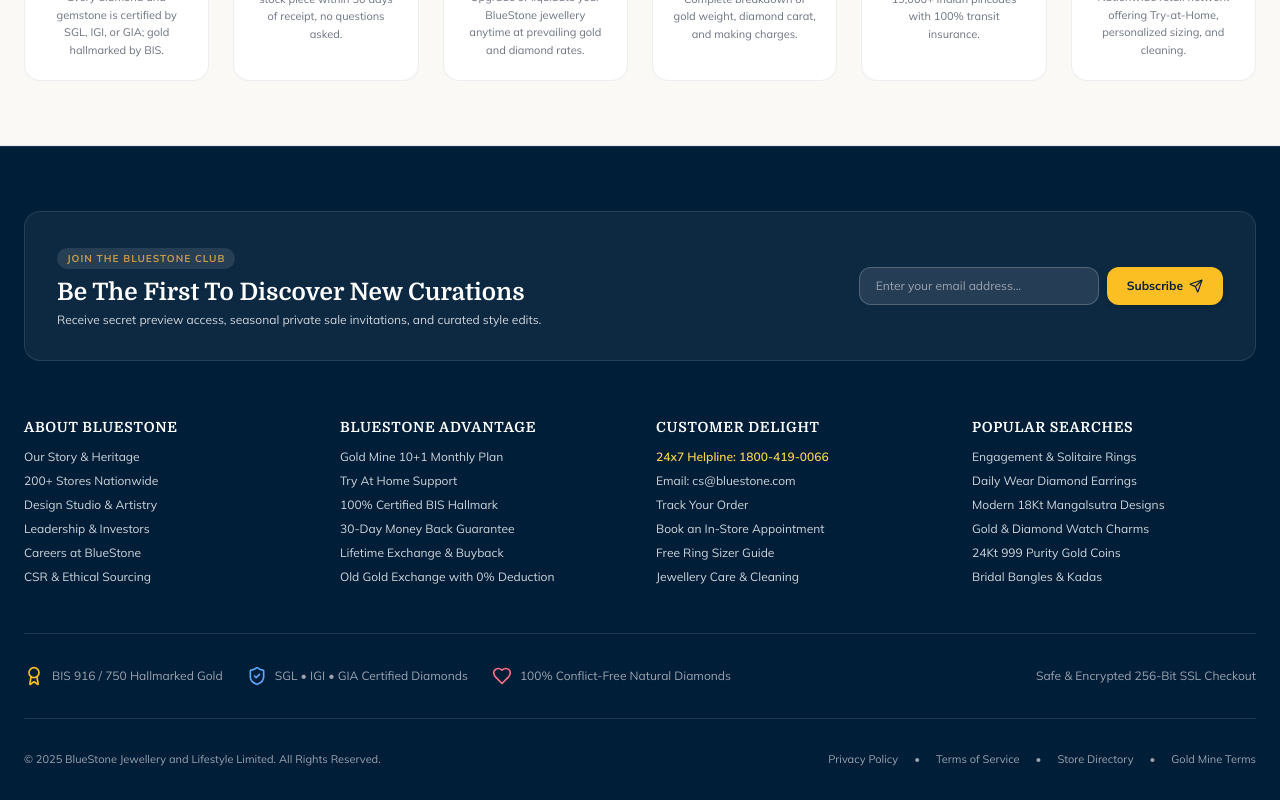
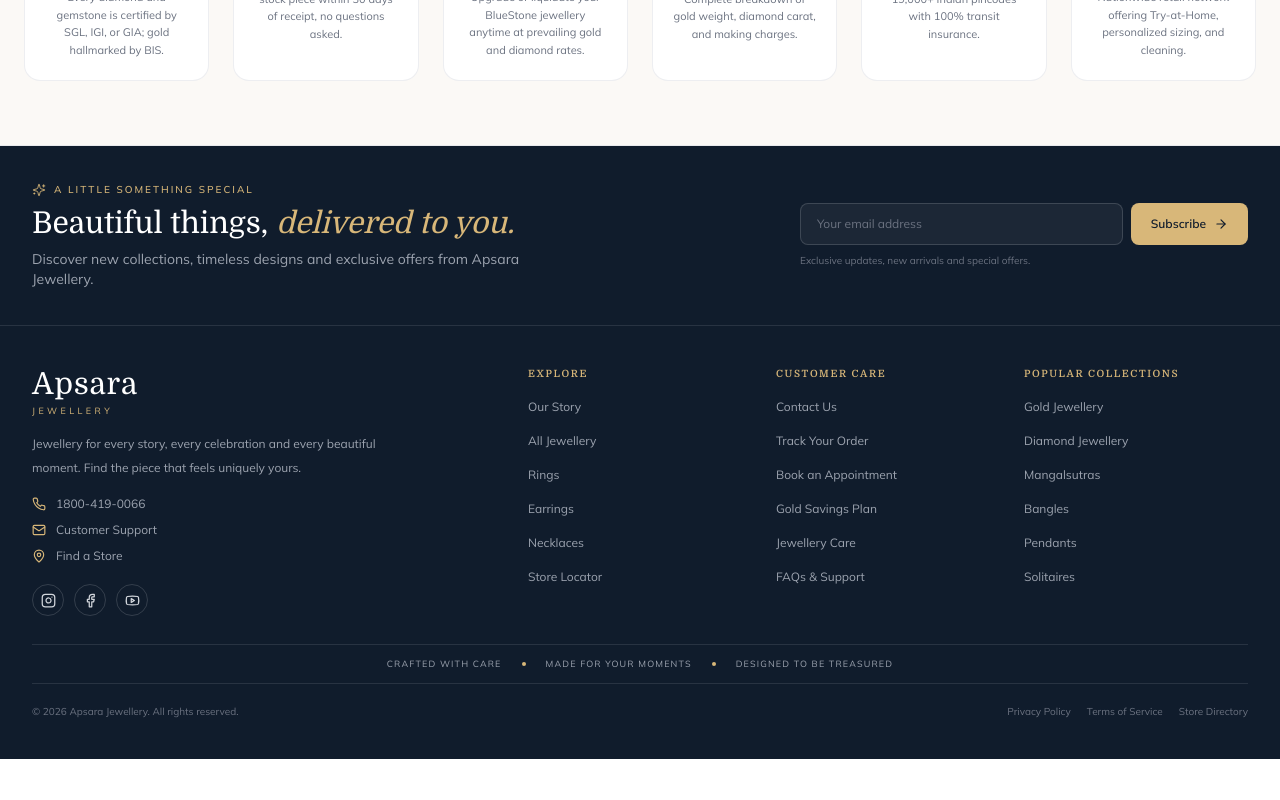
Before and after one commit to Bytelyx/apsara, a React (Vite) app in the folder client/: page / in a window 1280 px wide. Shown: the part 6690-7490 px from the top of the page. After the commit the page ends 7449 px from the top, so only its background shows below. Built offline with nearby package versions, Linux system fonts and the light colour scheme; no server answers.

Commit message:
Update footer

```diff
--- a/client/src/components/footer/SiteFooter.jsx
+++ b/client/src/components/footer/SiteFooter.jsx
@@ -1,6 +1,16 @@
 import React, { useState } from 'react';
 import { Link } from 'react-router-dom';
-import { Phone, Mail, MapPin, Send, ShieldCheck, Award, Heart, CheckCircle2 } from 'lucide-react';
+import {
+  ArrowRight,
+  Instagram,
+  Facebook,
+  Youtube,
+  Mail,
+  Phone,
+  MapPin,
+  CheckCircle2,
+  Sparkles,
+} from 'lucide-react';
 
 export default function SiteFooter() {
   const [newsletterEmail, setNewsletterEmail] = useState('');
@@ -8,162 +18,289 @@
 
   const handleSubscribe = (e) => {
     e.preventDefault();
-    if (newsletterEmail.trim()) {
+
+    if (!newsletterEmail.trim()) return;
+
     setIsSubscribed(true);
     setNewsletterEmail('');
-      setTimeout(() => setIsSubscribed(false), 5000);
-    }
   };
 
+  const footerLinks = [
+    {
+      title: 'Explore',
+      links: [
+        { label: 'Our Story', to: '/stores' },
+        { label: 'All Jewellery', to: '/jewellery' },
+        { label: 'Rings', to: '/jewellery/rings' },
+        { label: 'Earrings', to: '/jewellery/earrings' },
+        { label: 'Necklaces', to: '/jewellery/necklaces' },
+        { label: 'Store Locator', to: '/stores' },
+      ],
+    },
+    {
+      title: 'Customer Care',
+      links: [
+        { label: 'Contact Us', to: '/stores' },
+        { label: 'Track Your Order', to: '/cart' },
+        { label: 'Book an Appointment', to: '/stores' },
+        { label: 'Gold Savings Plan', to: '/goldmine' },
+        { label: 'Jewellery Care', to: '/jewellery' },
+        { label: 'FAQs & Support', to: '/stores' },
+      ],
+    },
+    {
+      title: 'Popular Collections',
+      links: [
+        { label: 'Gold Jewellery', to: '/jewellery' },
+        { label: 'Diamond Jewellery', to: '/jewellery' },
+        { label: 'Mangalsutras', to: '/jewellery/mangalsutras' },
+        { label: 'Bangles', to: '/jewellery/bangles' },
+        { label: 'Pendants', to: '/jewellery/pendants' },
+        { label: 'Solitaires', to: '/jewellery/solitaires' },
+      ],
+    },
+  ];
+
   return (
-    <footer className="bg-[#011E38] text-white pt-16 pb-8 border-t border-white/10">
-      <div className="container-fluid">
+    <footer className="bg-[#101C2C] text-white">
+      {/* Newsletter */}
+      <div className="border-b border-white/10">
+        <div className="max-w-7xl mx-auto px-5 sm:px-8 py-7 md:py-9">
+          <div className="flex flex-col lg:flex-row lg:items-center lg:justify-between gap-5">
+            <div className="max-w-lg">
+              <div className="flex items-center gap-2 text-[#D8B779] mb-2">
+                <Sparkles size={14} strokeWidth={1.5} />
 
-        {/* Newsletter & Club Row */}
-        <div className="p-8 rounded-2xl bg-white/5 border border-white/10 mb-14 flex flex-col lg:flex-row items-center justify-between gap-6">
-          <div className="max-w-xl text-center lg:text-left">
-            <span className="text-[10px] font-bold uppercase tracking-widest text-bluestone-gold bg-white/10 px-2.5 py-1 rounded-full">
-              Join The BlueStone Club
+                <span className="text-[10px] uppercase tracking-[0.2em] font-medium">
+                  A Little Something Special
                 </span>
-            <h3 className="font-serif text-2xl font-bold mt-2 text-white">
-              Be The First To Discover New Curations
-            </h3>
-            <p className="text-xs text-gray-300 mt-1">
-              Receive secret preview access, seasonal private sale invitations, and curated style edits.
+              </div>
+
+              <h2 className="font-serif text-2xl sm:text-3xl leading-tight">
+                Beautiful things,
+                <span className="text-[#D8B779] italic ml-2">
+                  delivered to you.
+                </span>
+              </h2>
+
+              <p className="text-xs sm:text-sm text-gray-400 mt-2 leading-5">
+                Discover new collections, timeless designs and exclusive
+                offers from Apsara Jewellery.
               </p>
             </div>
 
-          <div className="w-full lg:w-auto">
+            <div className="w-full lg:max-w-md">
               {isSubscribed ? (
-              <div className="flex items-center gap-2 bg-emerald-900/60 text-emerald-300 border border-emerald-500/30 px-5 py-3 rounded-xl text-xs font-semibold">
-                <CheckCircle2 className="w-4 h-4 text-emerald-400" />
-                <span>Thank you for subscribing! Welcome to the BlueStone family.</span>
+                <div
+                  role="status"
+                  className="flex items-center gap-2 rounded-lg border border-emerald-400/30 bg-emerald-400/10 p-3 text-xs text-emerald-200"
+                >
+                  <CheckCircle2 size={18} />
+                  <span>
+                    Thank you! You are on our mailing list.
+                  </span>
+
+                  <button
+                    type="button"
+                    onClick={() => setIsSubscribed(false)}
+                    className="ml-auto underline"
+                  >
+                    Close
+                  </button>
                 </div>
               ) : (
-              <form onSubmit={handleSubscribe} className="flex max-w-md w-full gap-2">
+                <form
+                  onSubmit={handleSubscribe}
+                  className="flex flex-col sm:flex-row gap-2"
+                >
+                  <label htmlFor="footer-email" className="sr-only">
+                    Email address
+                  </label>
+
                   <input
+                    id="footer-email"
                     type="email"
                     required
                     value={newsletterEmail}
-                  onChange={(e) => setNewsletterEmail(e.target.value)}
-                  placeholder="Enter your email address..."
-                  className="bg-white/10 border border-white/20 rounded-xl px-4 py-2.5 text-xs text-white placeholder:text-gray-400 focus:outline-none focus:border-amber-400 flex-1 min-w-[240px]"
+                    onChange={(e) =>
+                      setNewsletterEmail(e.target.value)
+                    }
+                    placeholder="Your email address"
+                    className="min-w-0 flex-1 rounded-lg border border-white/15 bg-white/5 px-4 py-3 text-xs text-white placeholder:text-gray-500 outline-none transition-colors focus:border-[#D8B779]"
                   />
+
                   <button
                     type="submit"
-                  className="bg-amber-400 hover:bg-amber-300 text-bluestone-navy font-bold text-xs px-5 py-2.5 rounded-xl shadow-md transition-colors flex items-center gap-1.5 flex-shrink-0"
+                    className="inline-flex items-center justify-center gap-2 rounded-lg bg-[#D8B779] px-5 py-3 text-xs font-semibold text-[#101C2C] transition-colors hover:bg-[#E7CC98]"
                   >
-                  <span>Subscribe</span>
-                  <Send className="w-3.5 h-3.5" />
+                    Subscribe
+                    <ArrowRight size={14} />
                   </button>
                 </form>
               )}
+
+              <p className="mt-2 text-[10px] text-gray-500">
+                Exclusive updates, new arrivals and special offers.
+              </p>
+            </div>
+          </div>
         </div>
       </div>
 
-        {/* 4 Main Columns */}
-        <div className="grid grid-cols-2 md:grid-cols-4 gap-8 pb-12 border-b border-white/10 text-xs">
+      {/* Main Footer */}
+      <div className="max-w-7xl mx-auto px-5 sm:px-8 py-8 md:py-10">
+        <div className="grid grid-cols-2 sm:grid-cols-2 lg:grid-cols-5 gap-x-5 gap-y-7 lg:gap-6">
 
-          {/* Col 1: About Us */}
-          <div className="space-y-3">
-            <h4 className="font-serif text-sm font-bold text-white uppercase tracking-wider text-amber-300">
-              About BlueStone
-            </h4>
-            <ul className="space-y-2 text-gray-300">
-              <li><Link to="/stores" className="hover:text-white transition-colors">Our Story &amp; Heritage</Link></li>
-              <li><Link to="/stores" className="hover:text-white transition-colors">200+ Stores Nationwide</Link></li>
-              <li><Link to="/jewellery" className="hover:text-white transition-colors">Design Studio &amp; Artistry</Link></li>
-              <li><Link to="/goldmine" className="hover:text-white transition-colors">Leadership &amp; Investors</Link></li>
-              <li><Link to="/stores" className="hover:text-white transition-colors">Careers at BlueStone</Link></li>
-              <li><Link to="/jewellery" className="hover:text-white transition-colors">CSR &amp; Ethical Sourcing</Link></li>
-            </ul>
+          {/* Brand */}
+          <div className="col-span-2 lg:col-span-2">
+            <Link to="/" aria-label="Apsara Jewellery home" className="inline-block">
+              <span className="font-serif text-3xl tracking-wide">
+                Apsara
+              </span>
+
+              <span className="block mt-0.5 text-[9px] uppercase tracking-[0.38em] text-[#D8B779]">
+                JEWELLERY
+              </span>
+            </Link>
+
+            <p className="mt-3 max-w-sm text-xs leading-6 text-gray-400">
+              Jewellery for every story, every celebration and every
+              beautiful moment. Find the piece that feels uniquely yours.
+            </p>
+
+            <div className="mt-4 space-y-2.5 text-xs text-gray-400">
+              <a
+                href="tel:18004190066"
+                className="flex items-center gap-2.5 transition-colors hover:text-[#D8B779]"
+              >
+                <Phone size={14} className="text-[#D8B779]" />
+                <span>1800-419-0066</span>
+              </a>
+
+              <a
+                href="mailto:cs@bluestone.com"
+                className="flex items-center gap-2.5 transition-colors hover:text-[#D8B779]"
+              >
+                <Mail size={14} className="text-[#D8B779]" />
+                <span>Customer Support</span>
+              </a>
+
+              <Link
+                to="/stores"
+                className="flex items-center gap-2.5 transition-colors hover:text-[#D8B779]"
+              >
+                <MapPin size={14} className="text-[#D8B779]" />
+                <span>Find a Store</span>
+              </Link>
             </div>
 
-          {/* Col 2: The BlueStone Advantage */}
-          <div className="space-y-3">
-            <h4 className="font-serif text-sm font-bold text-white uppercase tracking-wider text-amber-300">
-              BlueStone Advantage
-            </h4>
-            <ul className="space-y-2 text-gray-300">
-              <li><Link to="/goldmine" className="hover:text-white transition-colors">Gold Mine 10+1 Monthly Plan</Link></li>
-              <li><Link to="/stores" className="hover:text-white transition-colors">Try At Home Support</Link></li>
-              <li><Link to="/jewellery" className="hover:text-white transition-colors">100% Certified BIS Hallmark</Link></li>
-              <li><Link to="/jewellery" className="hover:text-white transition-colors">30-Day Money Back Guarantee</Link></li>
-              <li><Link to="/jewellery" className="hover:text-white transition-colors">Lifetime Exchange &amp; Buyback</Link></li>
-              <li><Link to="/stores" className="hover:text-white transition-colors">Old Gold Exchange with 0% Deduction</Link></li>
-            </ul>
-          </div>
+            {/* Social Icons */}
+            <div className="mt-5 flex items-center gap-2.5">
+              <a
+                href="https://www.instagram.com/"
+                target="_blank"
+                rel="noreferrer"
+                aria-label="Instagram"
+                className="flex h-8 w-8 items-center justify-center rounded-full border border-white/15 text-gray-300 transition-all hover:border-[#D8B779] hover:text-[#D8B779]"
+              >
+                <Instagram size={15} />
+              </a>
 
-          {/* Col 3: Customer Care */}
-          <div className="space-y-3">
-            <h4 className="font-serif text-sm font-bold text-white uppercase tracking-wider text-amber-300">
-              Customer Delight
-            </h4>
-            <ul className="space-y-2 text-gray-300">
-              <li><a href="tel:18004190066" className="hover:text-white font-semibold text-amber-300">24x7 Helpline: 1800-419-0066</a></li>
-              <li><a href="mailto:cs@bluestone.com" className="hover:text-white">Email: cs@bluestone.com</a></li>
-              <li><Link to="/cart" className="hover:text-white transition-colors">Track Your Order</Link></li>
-              <li><Link to="/stores" className="hover:text-white transition-colors">Book an In-Store Appointment</Link></li>
-              <li><Link to="/jewellery" className="hover:text-white transition-colors">Free Ring Sizer Guide</Link></li>
-              <li><Link to="/jewellery" className="hover:text-white transition-colors">Jewellery Care &amp; Cleaning</Link></li>
-            </ul>
-          </div>
+              <a
+                href="https://www.facebook.com/"
+                target="_blank"
+                rel="noreferrer"
+                aria-label="Facebook"
+                className="flex h-8 w-8 items-center justify-center rounded-full border border-white/15 text-gray-300 transition-all hover:border-[#D8B779] hover:text-[#D8B779]"
+              >
+                <Facebook size={15} />
+              </a>
 
-          {/* Col 4: Popular Searches */}
-          <div className="space-y-3">
-            <h4 className="font-serif text-sm font-bold text-white uppercase tracking-wider text-amber-300">
-              Popular Searches
-            </h4>
-            <ul className="space-y-2 text-gray-300">
-              <li><Link to="/jewellery?category=Rings" className="hover:text-white transition-colors">Engagement &amp; Solitaire Rings</Link></li>
-              <li><Link to="/jewellery?category=Earrings" className="hover:text-white transition-colors">Daily Wear Diamond Earrings</Link></li>
-              <li><Link to="/jewellery?category=Mangalsutras" className="hover:text-white transition-colors">Modern 18Kt Mangalsutra Designs</Link></li>
-              <li><Link to="/jewellery?category=Watch+Jewellery" className="hover:text-white transition-colors">Gold &amp; Diamond Watch Charms</Link></li>
-              <li><Link to="/jewellery?category=Coins" className="hover:text-white transition-colors">24Kt 999 Purity Gold Coins</Link></li>
-              <li><Link to="/jewellery?category=Bangles" className="hover:text-white transition-colors">Bridal Bangles &amp; Kadas</Link></li>
-            </ul>
-          </div>
-
-        </div>
-
-        {/* Trust Badges & Certifications Row */}
-        <div className="py-8 border-b border-white/10 flex flex-wrap items-center justify-between gap-6 text-xs text-gray-400">
-          <div className="flex items-center gap-6 flex-wrap">
-            <div className="flex items-center gap-2">
-              <Award className="w-5 h-5 text-amber-400" />
-              <span>BIS 916 / 750 Hallmarked Gold</span>
-            </div>
-            <div className="flex items-center gap-2">
-              <ShieldCheck className="w-5 h-5 text-blue-400" />
-              <span>SGL &bull; IGI &bull; GIA Certified Diamonds</span>
-            </div>
-            <div className="flex items-center gap-2">
-              <Heart className="w-5 h-5 text-rose-400" />
-              <span>100% Conflict-Free Natural Diamonds</span>
+              <a
+                href="https://www.youtube.com/"
+                target="_blank"
+                rel="noreferrer"
+                aria-label="YouTube"
+                className="flex h-8 w-8 items-center justify-center rounded-full border border-white/15 text-gray-300 transition-all hover:border-[#D8B779] hover:text-[#D8B779]"
+              >
+                <Youtube size={15} />
+              </a>
             </div>
           </div>
 
-          <div className="text-gray-400 text-xs">
-            Safe &amp; Encrypted 256-Bit SSL Checkout
+          {/* Footer Link Columns */}
+          {footerLinks.map((section) => (
+            <div key={section.title}>
+              <h3 className="mb-3 text-[10px] font-semibold uppercase tracking-[0.16em] text-[#D8B779]">
+                {section.title}
+              </h3>
+
+              <ul className="space-y-2.5">
+                {section.links.map((link) => (
+                  <li key={link.label}>
+                    <Link
+                      to={link.to}
+                      className="text-xs leading-5 text-gray-400 transition-colors duration-200 hover:text-white"
+                    >
+                      {link.label}
+                    </Link>
+                  </li>
+                ))}
+              </ul>
+            </div>
+          ))}
+        </div>
+
+        {/* Brand Promise */}
+        <div className="mt-7 border-y border-white/10 py-3">
+          <div className="flex flex-wrap items-center justify-center gap-x-5 gap-y-2 text-center">
+            <span className="text-[9px] uppercase tracking-[0.13em] text-gray-400">
+              Crafted with care
+            </span>
+
+            <span className="hidden h-1 w-1 rounded-full bg-[#D8B779] sm:block" />
+
+            <span className="text-[9px] uppercase tracking-[0.13em] text-gray-400">
+              Made for your moments
+            </span>
+
+            <span className="hidden h-1 w-1 rounded-full bg-[#D8B779] sm:block" />
+
+            <span className="text-[9px] uppercase tracking-[0.13em] text-gray-400">
+              Designed to be treasured
+            </span>
           </div>
         </div>
 
-        {/* Bottom Copyright & Disclaimer */}
-        <div className="pt-8 flex flex-col md:flex-row items-center justify-between gap-4 text-[11px] text-gray-400 text-center md:text-left">
-          <p>
-            &copy; 2025 BlueStone Jewellery and Lifestyle Limited. All Rights Reserved.
+        {/* Copyright & Legal */}
+        <div className="flex flex-col items-center justify-between gap-3 pt-5 text-center md:flex-row md:text-left">
+          <p className="text-[10px] text-gray-500">
+            © {new Date().getFullYear()} Apsara Jewellery. All rights reserved.
           </p>
-          <div className="flex items-center gap-4">
-            <Link to="/jewellery" className="hover:text-white">Privacy Policy</Link>
-            <span>&bull;</span>
-            <Link to="/jewellery" className="hover:text-white">Terms of Service</Link>
-            <span>&bull;</span>
-            <Link to="/stores" className="hover:text-white">Store Directory</Link>
-            <span>&bull;</span>
-            <Link to="/goldmine" className="hover:text-white">Gold Mine Terms</Link>
+
+          <div className="flex flex-wrap items-center justify-center gap-x-4 gap-y-2 text-[10px] text-gray-500">
+            <Link
+              to="/jewellery"
+              className="transition-colors hover:text-white"
+            >
+              Privacy Policy
+            </Link>
+
+            <Link
+              to="/jewellery"
+              className="transition-colors hover:text-white"
+            >
+              Terms of Service
+            </Link>
+
+            <Link
+              to="/stores"
+              className="transition-colors hover:text-white"
+            >
+              Store Directory
+            </Link>
           </div>
         </div>
-
       </div>
     </footer>
   );
```
Lines whose indentation alone changed are shown as unchanged.
